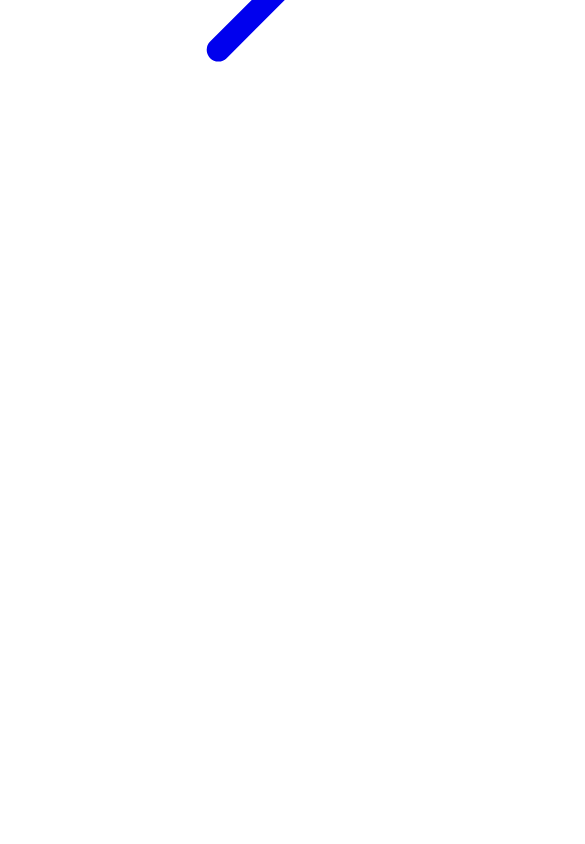
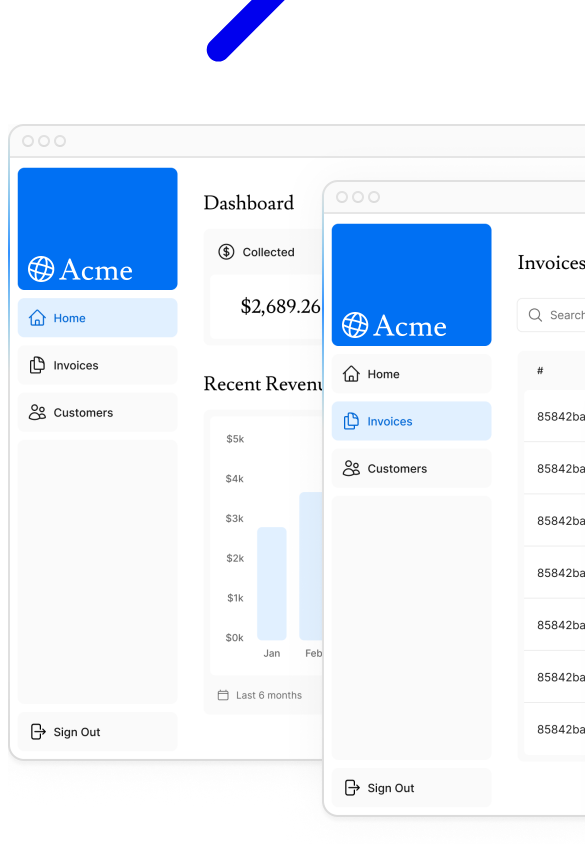
Before and after one commit to roshumba/fintech-dashboard-nextjs, a Next.js app: page / in a window 390 px wide. Shown: the part 760-1604 px from the top of the page, 585 px wide, since content can reach past the window. Before the commit the page ends 892 px from the top, so only its background shows below. Built offline with nearby package versions, Linux system fonts and the light colour scheme; a web font is replaced by a local one.

Commit message:
feat(images): add mobile and desktop hero images to homepage

```diff
--- a/app/page.tsx
+++ b/app/page.tsx
@@ -3,6 +3,7 @@
 import Link from 'next/link';
 import styles from '@/app/ui/home.module.css';
 import { lusitana } from '@/app/ui/fonts';
+import Image from 'next/image';
 
 export default function Page() {
   return (
@@ -30,6 +31,20 @@
         </div>
         <div className="flex items-center justify-center p-6 md:w-3/5 md:px-28 md:py-12">
           {/* Add Hero Images Here */}
+          <Image
+            src='/hero-desktop.png'
+            width={1000}
+            height={760}
+            className='hidden md:block'
+            alt='Screenshots of the dashboard project showing desktop version'
+          />
+          <Image
+            src='/hero-mobile.png'
+            width={560}
+            height={620}
+            className='block md:hidden'
+            alt='Screenshots of the dashboard project showing mobile version'
+          />
         </div>
       </div>
     </main>
```
